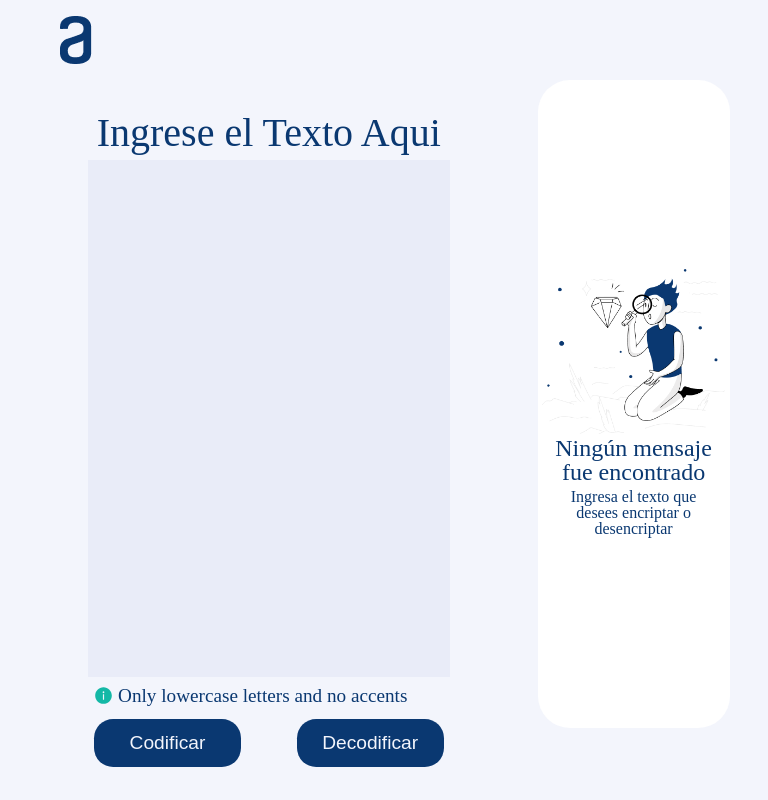
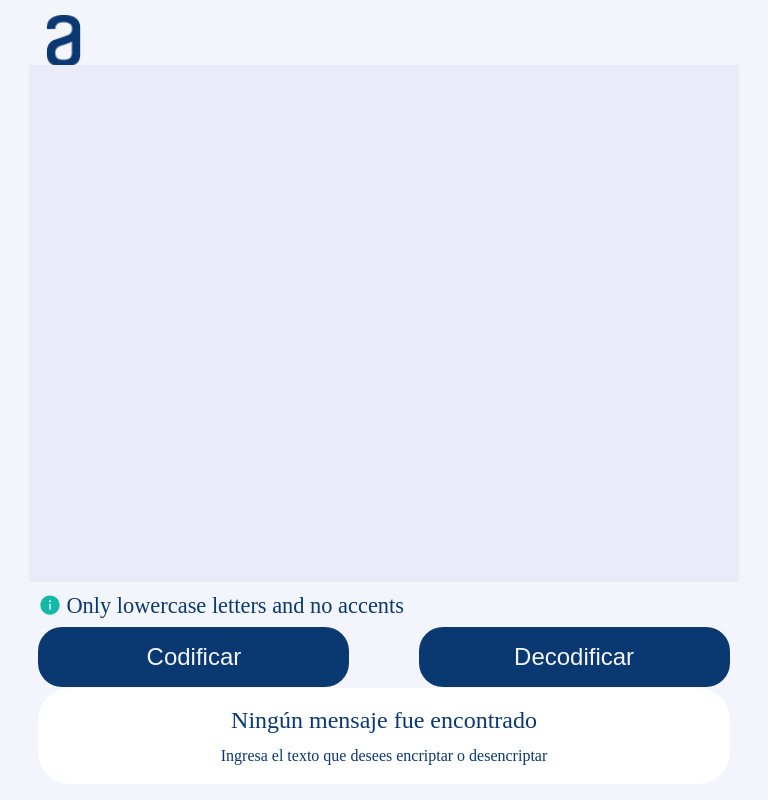
Before and after one commit to farsep/Unhinged-EnDec, a plain HTML site: page index.html in a window 768 px wide. Drawn offline with Linux system fonts and the light colour scheme; some packages are replaced by stand-ins of ours; a script that the page names is missing.

Commit message:
css full mobile only the js left

```diff
--- a/index.html
+++ b/index.html
@@ -5,7 +5,7 @@
     <meta name="viewport" content="width=device-width, initial-scale=1.0">
     <link rel="stylesheet" href="reset.css">
     <link rel="stylesheet" href="styles.css">
-    <link rel="stylesheet" href="mobile.css">
+    <link rel="stylesheet" href="tablet.css">
     <title>EnDec</title>
 </head>
 <body>
--- a/script.js
+++ b/script.js
@@ -164,3 +164,19 @@ function copyText(){
 
     copyBtnId.textContent = "Copied!";
 }
+
+//ADD DOM BY USERAGENT
+
+addEventListener('DOMContentLoaded', function(){
+    let {userAgent} = navigator;
+    let isTablet = userAgent.match(/iPad|android|iPhone|Tablet|Mobile/i);
+    if (isTablet) {
+        getElementById('text-input').placeholder = 'Ingrese el Texto Aqui';
+
+        let style = document.createElement('style');
+        style.innerHTML = `
+
+        `
+
+    }
+})
--- /dev/null
+++ b/tablet.css
@@ -0,0 +1,83 @@
+@media screen and ((max-width: 768px) and (min-width: 400px)){
+    body{
+        height: auto;
+    }
+
+    header{
+        width: 100%;
+        height: 8vh;
+    }
+
+    .left{
+        width: 100%;
+        height: 100%;
+    }
+
+    .left > img{
+        height: 80%;
+        margin-top: 2%;
+        padding: 0;
+    }
+
+    .content{
+        width: 100%;
+        height: auto;
+        display: flex;
+        flex-direction: column;
+    }
+
+    .first{
+        width: 100%;
+        height: auto;
+    }
+
+    .center{
+        height: auto;
+        height: 78vh;
+    }
+
+    .center h1{
+        display: none;
+    }
+
+    .center textarea{
+        width: 90%;
+        height: 80%;
+        font-size: 1.5em;
+    }
+
+    .advertence{
+        width: 90%;
+    }
+
+    .advertence p{
+        font-size: 1.4em;
+    }
+
+    .buttons{
+        width: 90%;
+        padding: 0;
+    }
+
+    .buttons button{
+        width: 45%;
+        font-size: 1.5em;
+    }
+
+    .second{
+        width: 90%;
+        height: auto;
+        align-self: center;
+
+    }
+
+    .second-central{
+        width: 100%;
+        margin: 0 auto;
+        height: 12vh;
+    }
+
+    .second-central img{
+        display: none;
+    }
+}
```
